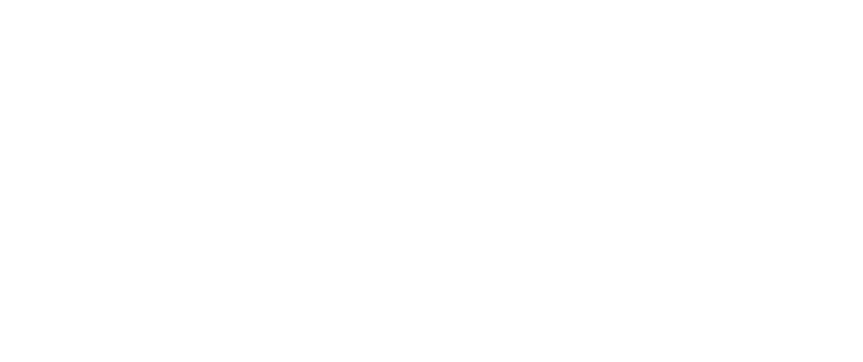
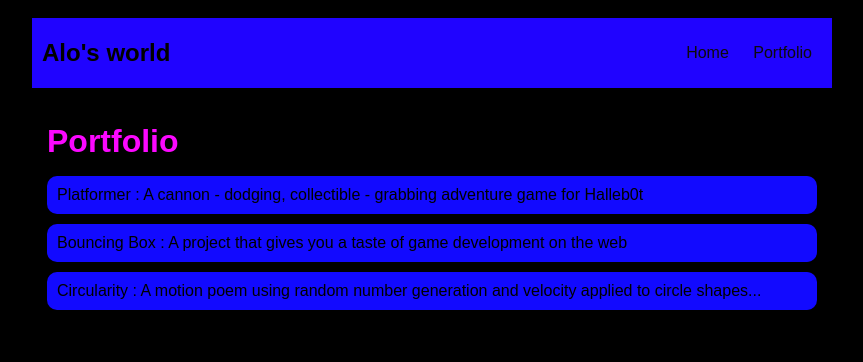
Before and after one commit to Ryanzrobin/Ryanzrobin.github.io, a plain HTML site: page portfolio.html in a window 1280 px wide. Shown: the whole page, without its empty margins (208-1071 px from the left). Drawn offline with Linux system fonts and the light colour scheme.

Commit message:
portfolio.html file

```diff
--- a/portfolio.html
+++ b/portfolio.html
@@ -0,0 +1,38 @@
+<!DOCTYPE HTML>
+<html>
+    <head>
+        <title> The amazing world of Alo</title>
+        <link rel="stylesheet" href="style.css" >
+    </head>
+
+    <body>
+      <div id="all-contents">
+
+      </div>
+    </body>
+</html>
+<div id="all-contents">
+    <nav>
+        <h1>Alo's world</h1>
+        <ul id="nav-ul">
+            <li class="nav-li">
+                <a class="nav-a" href="index.html">Home</a>
+            </li>
+            <li class="nav-li">
+                <a class="nav-a" href="portfolio.html">Portfolio</a>
+            </li>
+        </ul>
+    </nav>
+    <main>
+        <div class="content">
+            <h1>Portfolio</h1>
+            <ul id="portfolio">
+                <li><a href="projects/platformer/">Platformer : A cannon - dodging, collectible - grabbing adventure game for Halleb0t</a></li>
+    <li><a href="projects/bouncing-box/">Bouncing Box : A project that gives you a taste of game development on the web </a></li>
+    <li><a href="projects/circularity/">Circularity : A motion poem using random number generation and velocity applied to circle shapes...</a></li>
+
+
+            </ul>
+        </div>
+    </main>
+</div>
--- a/style.css
+++ b/style.css
@@ -20,7 +20,7 @@ nav {
 h1 {
     display: flex;
     align-items: center;
-    color: rgb(0, 210, 70);
+    color: rgb(0, 0, 0);
     flex: 1;
     margin: 0;
 }
@@ -33,7 +33,7 @@ h1 {
 }
 a {
     text-decoration: none;
-    color: #35f300;
+    color: #0d0b0d;
 }
 
 /* main container area beneath menu */
@@ -61,3 +61,28 @@ main {
 h2, h3 {
     margin: 0px;
 }
+ /* portfolio styles */
+ .content h1 {
+    color: rgb(251, 8, 255);
+}
+
+#portfolio {
+    list-style-type: none;
+    padding-left: 0;
+}
+
+#portfolio li {
+    background: #120aff;
+    padding: 10px;
+    border-radius: 10px;
+    margin-bottom: 10px;
+}
+
+#portfolio li:hover {
+    background: #ff0ce3;
+}
+
+#portfolio a {
+    text-decoration: none;
+    color: #000000;
+}
```
Also changed, not shown: index.html (+1 -1 lines).
